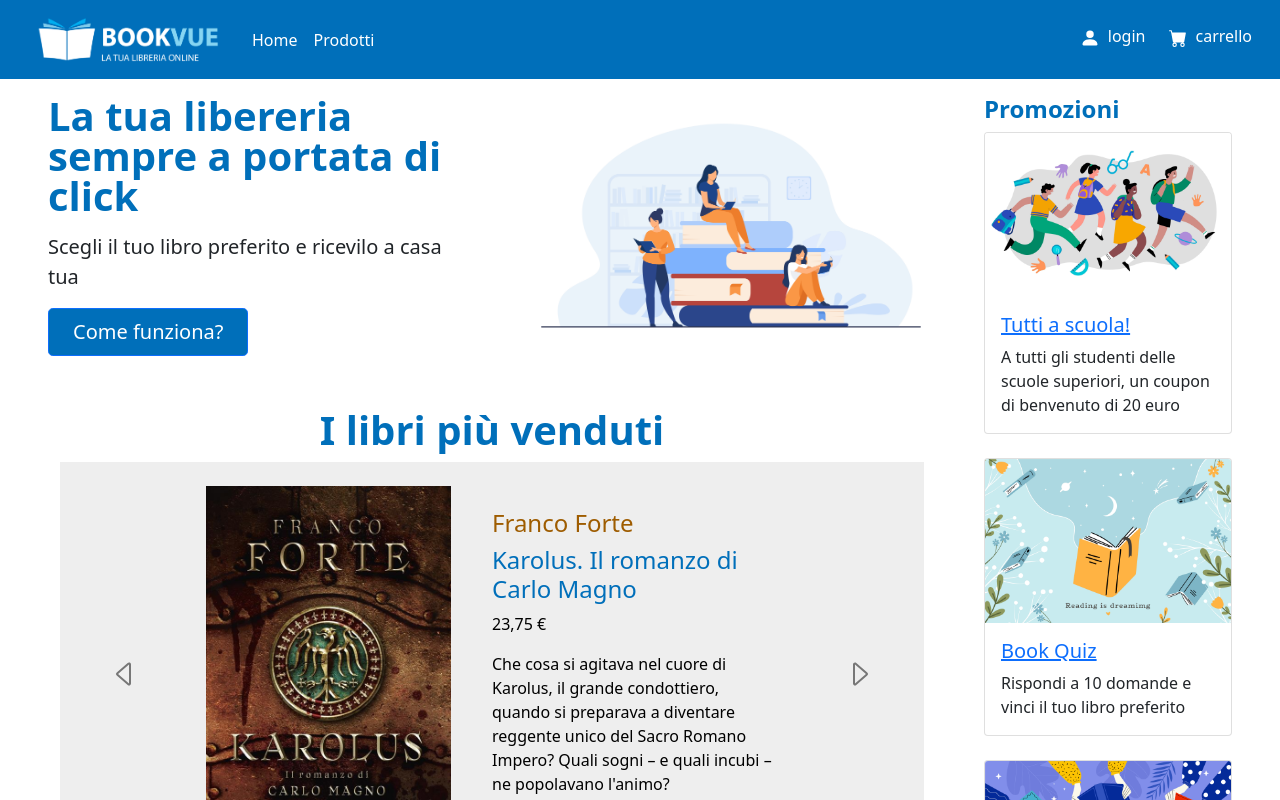
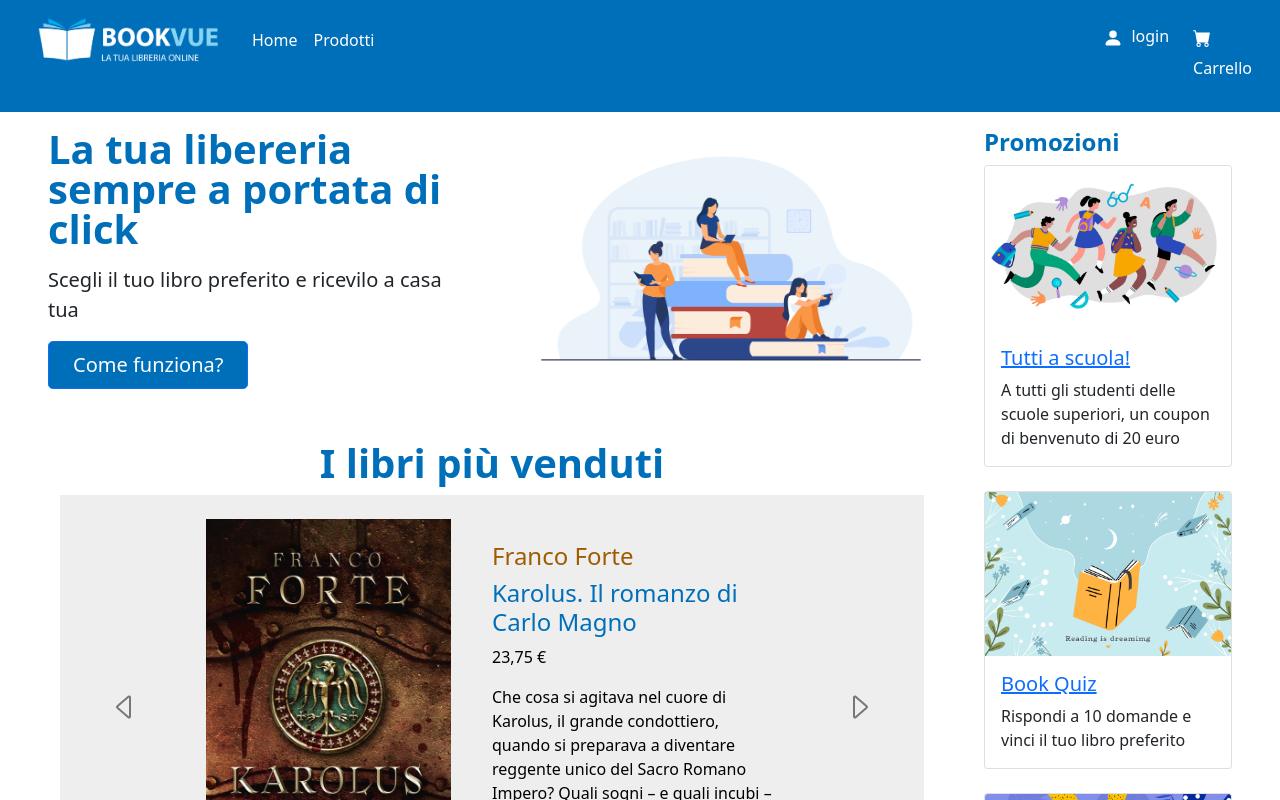
Before and after one commit to emace77/progettoGLM, a Vue app: page / in a window 1280 px wide. Shown: the top 800 px of the page. Built offline with nearby package versions, Linux system fonts and the light colour scheme.

Commit message:
Collegamenti carrello

```diff
--- a/src/components/LogCart.vue
+++ b/src/components/LogCart.vue
@@ -6,7 +6,9 @@
         <svg xmlns="http://www.w3.org/2000/svg" width="18" height="18" fill="currentColor" class="bi bi-cart-fill" viewBox="0 0 16 16">
         <path d="M0 1.5A.5.5 0 0 1 .5 1H2a.5.5 0 0 1 .485.379L2.89 3H14.5a.5.5 0 0 1 .491.592l-1.5 8A.5.5 0 0 1 13 12H4a.5.5 0 0 1-.491-.408L2.01 3.607 1.61 2H.5a.5.5 0 0 1-.5-.5zM5 12a2 2 0 1 0 0 4 2 2 0 0 0 0-4zm7 0a2 2 0 1 0 0 4 2 2 0 0 0 0-4zm-7 1a1 1 0 1 1 0 2 1 1 0 0 1 0-2zm7 0a1 1 0 1 1 0 2 1 1 0 0 1 0-2z"></path>
         </svg>
-        <span class="d-none d-lg-inline ps-2">carrello</span>
+        <span class="d-none d-lg-inline ps-2"><router-link :to="{ name: 'carrello' }" class="nav-link"
+              >Carrello</router-link
+            ></span>
       </a>
     </li>
     <li class="nav-item">
--- /dev/null
+++ b/src/views/CartPage.vue
@@ -0,0 +1,15 @@
+<!-- eslint-disable -->
+<!-- components/CartPage.vue -->
+<template>
+    <div>
+      <h2>Carrello</h2>
+      <!-- contenuto del tuo carrello -->
+    </div>
+  </template>
+<!-- eslint-disable -->
+  <script>
+  /* eslint-disable */
+  export default {
+    name: 'CartPage'
+  }
+  </script>
```
